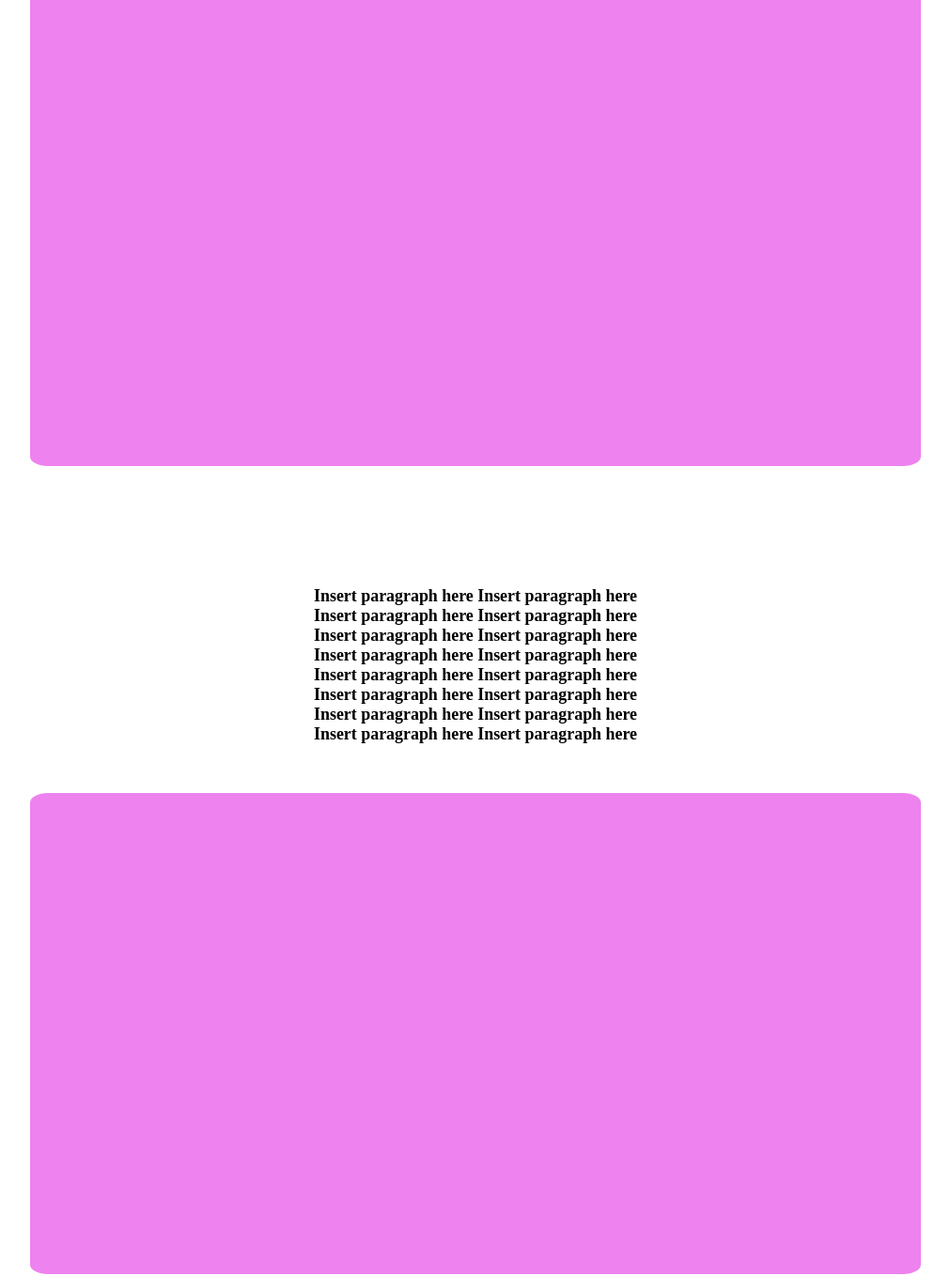
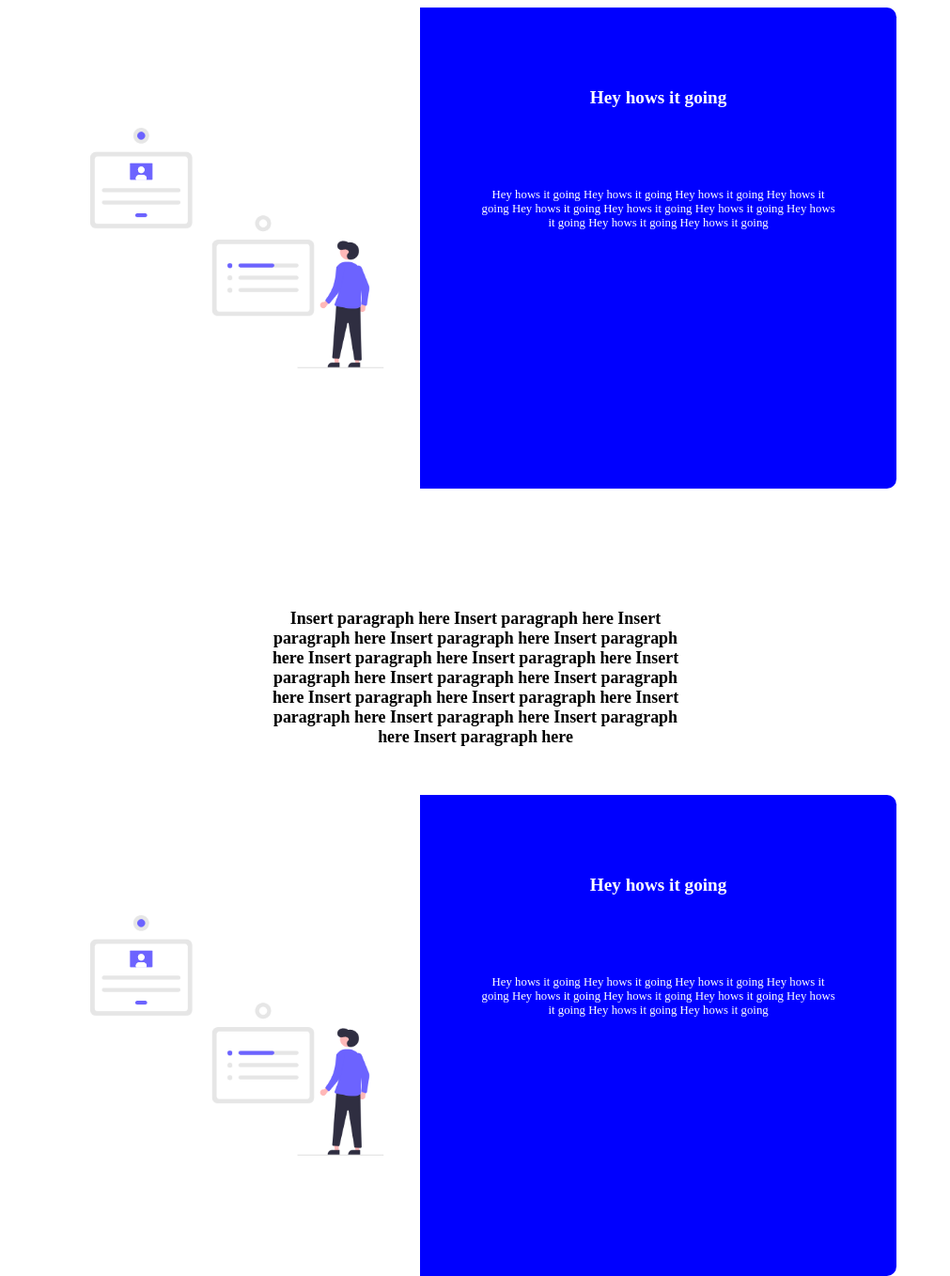
Before and after one commit to CameronBBailey/Week_1_Project, a plain HTML site: page howitworks.html in a window 1280 px wide. Shown: the part 860-2218 px from the top of the page at 94% size, without its empty margins (134-1145 px from the left). Drawn offline with Linux system fonts and the light colour scheme.

Commit message:
how it works body done

```diff
--- a/css/howitwork.css
+++ b/css/howitwork.css
@@ -2,6 +2,7 @@
 .header{
     display: flex;
     padding-top: 5vw;
+    height: 35vw;
 }
 .boxofdoom{
 display: flex;
@@ -69,7 +70,7 @@ height: 30vw;
     border-width: 1px;
     width: 5vw;
     height: 1vw;
-    font-size: .8vw;
+    font-size: .85vw;
     text-align: center;
     justify-content: center;
     font-weight: bold;
@@ -91,7 +92,7 @@ height: 30vw;
     border-width: 1px;
     width: 5vw;
     height: 1vw;
-    font-size: .8vw;
+    font-size: .85vw;
     text-align: center;
     justify-content: center;
     font-weight: bold;
@@ -112,6 +113,7 @@ height: 30vw;
 .page{
     display: flex;
     flex-direction: column;
+
 }
 
 .mainbody{
@@ -120,33 +122,74 @@ height: 30vw;
     justify-content: center;
     align-items: center;
     text-align: center;
+    height: 140vaw;
 }
 
 .bluebox{
     display: flex;
-    width: 75%;
-    background-color: violet;
+
+
     height: 40vw;
+    width: 70vw;
     margin-top: 4vw;
     margin-bottom: 5vw;
     border-radius: 2%;
+    flex-direction: row;
+    justify-content: flex-start;
+    align-items: center;
+
 
 }
 
 .imgbox{
-    display: flex
+    display: flex;
+
+    height: 20vw;
+    margin-left: 3vw;
+    padding-right: 3vw;
+
+
+
 }
+
+
 
 .blueboxtext{
     display: flex;
+    flex-direction: column;
+    height: 40vw;
+    width: 40vw;
+    padding-left: 5vw;
+    padding-right: 5vw;
+    background-color: blue;
+    border-top-right-radius: 2%;
+    border-bottom-right-radius: 2%;
 }
 
+.blueboxtitle{
+display: flex;
+height: 15vw;
+justify-content: center;
+align-items: center;
+font-weight: bold;
+color: white;
+font-size: 1.5vw;
+}
+
+.blueboxwords{
+    display: flex;
+   height: 10vw;
+   justify-content: left;
+   color: white;
+   font-size: 1vw;
+
+}
 .bodytext{
     display: flex;
     font-size: 1.4vw;
     color: black;
     margin-top: 5vw;
-    width: 30%;
+    width: 35%;
     text-align: center;
     justify-content: center;
     font-weight: bold;
@@ -155,7 +198,7 @@ height: 30vw;
 .thefooter{
     display: flex;
     width: 100%;
-    height: 40vw;
+    height: 35vw;
     background-color: blue;
 }
 
--- a/howitworks.html
+++ b/howitworks.html
@@ -42,14 +42,28 @@
 <div class="mainbody">
 <div class="dividerline"></div>
     <div class="bodytext">hey hows it going</div>
-    <div class="bodytext">Insert paragraph here Insert paragraph here Insert paragraph here Insert paragraph here Insert paragraph here Insert paragraph here Insert paragraph here Insert paragraph here Insert paragraph here Insert paragraph here Insert paragraph here Insert paragraph here Insert paragraph here Insert paragraph here Insert paragraph here Insert paragraph here </div>
-
+    <div class="bodytext">Insert paragraph here Insert paragraph here Insert paragraph here Insert paragraph here Insert paragraph here Insert paragraph here Insert paragraph here Insert paragraph here Insert paragraph here Insert paragraph here Insert paragraph here Insert paragraph here Insert paragraph here Insert paragraph here Insert paragraph here Insert paragraph here
+    </div>
     <div class="bluebox">
         <div class="imgbox">
+            <img src="img/Collect-info.png">
+        </div>
 
-        </div>
         <div class="blueboxtext">
+             <div class="blueboxtitle"> Hey hows it going
+             </div>
+             <div class="blueboxwords"> Hey hows it going Hey hows it going
+                Hey hows it going Hey hows it going Hey hows it going Hey hows it going
+                Hey hows it going
+                Hey hows it going
 
+
+
+                Hey hows it going
+                Hey hows it going
+
+
+             </div>
         </div>
 
     </div>
@@ -58,10 +72,24 @@
 
     <div class="bluebox">
         <div class="imgbox">
+            <img src="img/Collect-info.png">
+        </div>
 
-        </div>
         <div class="blueboxtext">
+             <div class="blueboxtitle"> Hey hows it going
+             </div>
+             <div class="blueboxwords"> Hey hows it going Hey hows it going
+                Hey hows it going Hey hows it going Hey hows it going Hey hows it going
+                Hey hows it going
+                Hey hows it going
 
+
+
+                Hey hows it going
+                Hey hows it going
+
+
+             </div>
         </div>
 
     </div>
```
Also changed, not shown: img/Collect-info.png (added), img/Collect-info@2x.png (added), img/Take Payments@2x.png (added).
